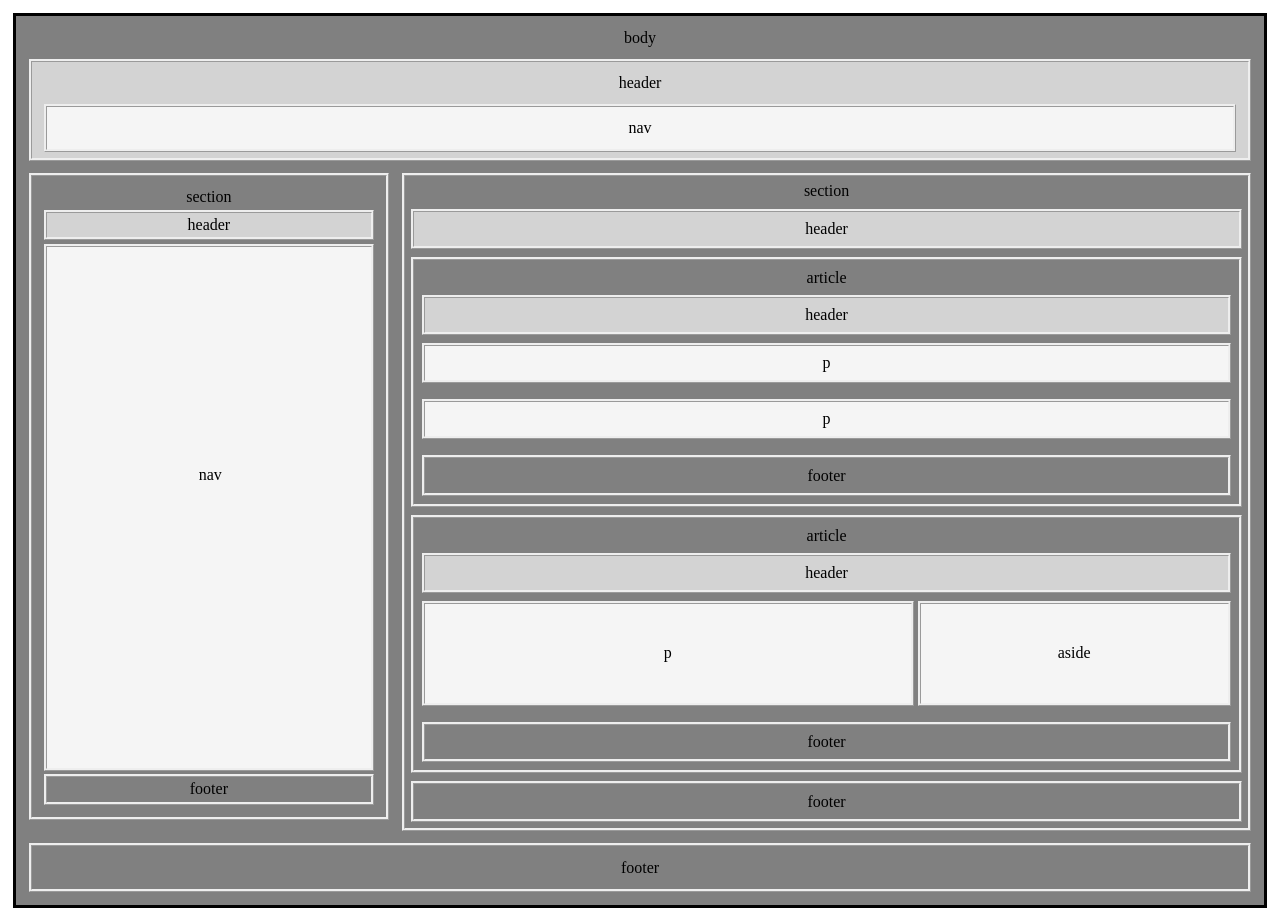
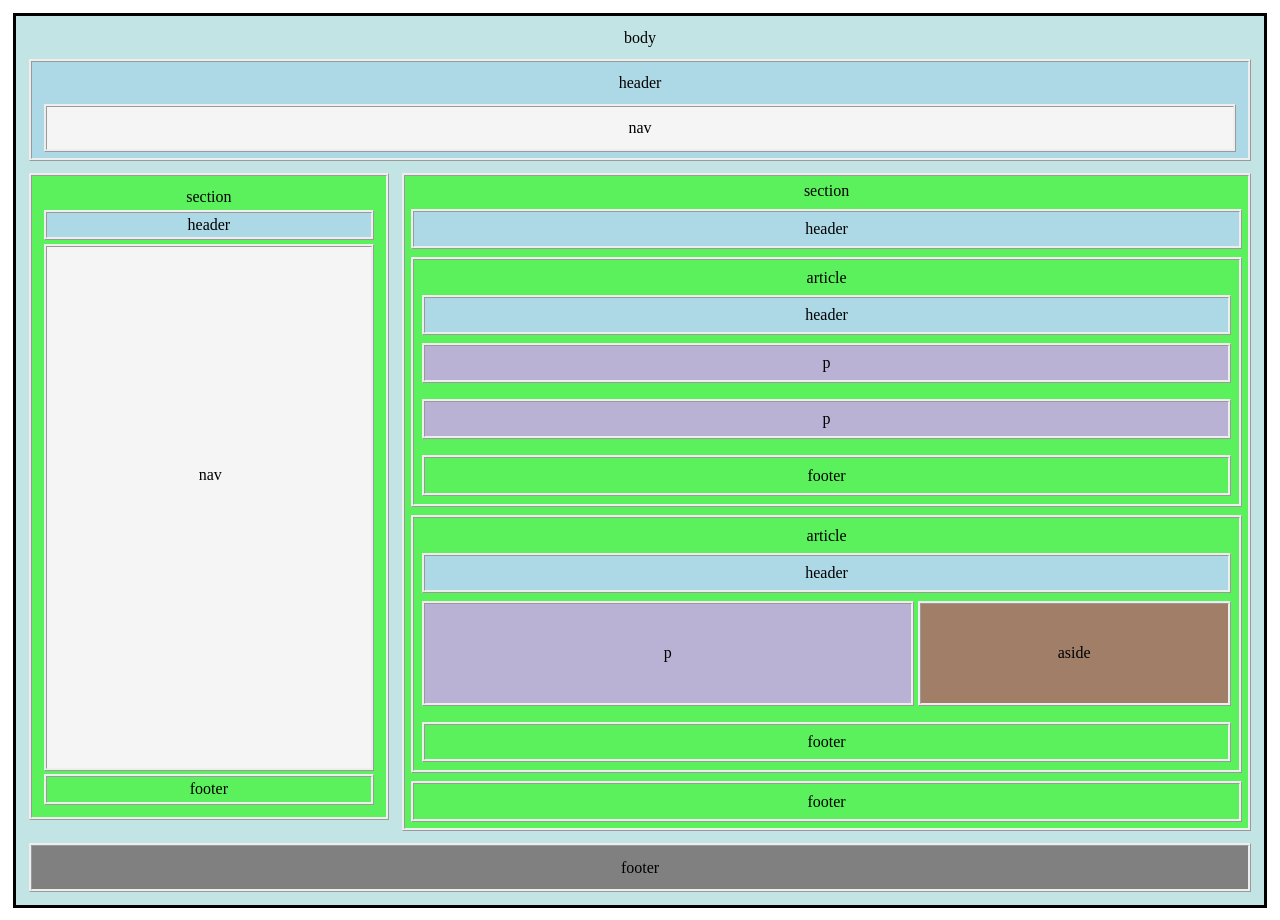
Before and after one commit to jethardaba/frontEndProject, a plain HTML site: page index.html in a window 1280 px wide. Drawn offline with Linux system fonts and the light colour scheme.

Commit message:
change codes
Signed-off-by: Jeth Cyrll Ardaba <jethardaba@gmail.com>

```diff
--- a/css/index.css
+++ b/css/index.css
@@ -1,7 +1,7 @@
 body {
     border-style: solid;
     position: relative;
-    background-color: gray;
+    background-color: rgba(59, 169, 171, 0.31);
     margin: 1%;
     padding: 1%;
     text-align: center;
@@ -9,7 +9,7 @@ body {
 header {
     margin-top: 1%;
     border-style: ridge;
-    background-color: lightgray;
+    background-color: lightblue;
     text-align: center;
     padding: 1% 1% 0.5% 1%;
 }
@@ -23,7 +23,7 @@ nav {
 section {
     border-style: ridge;
     display: inline-block;
-    background-color: grey;
+    background-color: rgba(44, 248, 29, 0.68);
     margin-top: 1%;
     width: 27%;
     text-align: center;
@@ -49,7 +49,7 @@ nav#nav {
 p {
     margin-top: 1%;
     border-style: ridge;
-    background-color: whitesmoke;
+    background-color: rgba(216, 159, 251, 0.76);
     text-align: center;
 
     padding: 1%;
@@ -57,7 +57,7 @@ p {
 aside {
     margin-top: 1%;
     display: inline-block;
-    background-color: whitesmoke;
+    background-color: rgba(195, 71, 111, 0.67);
     border-style: ridge;
     width: 28%;
     padding: 5%;
```
